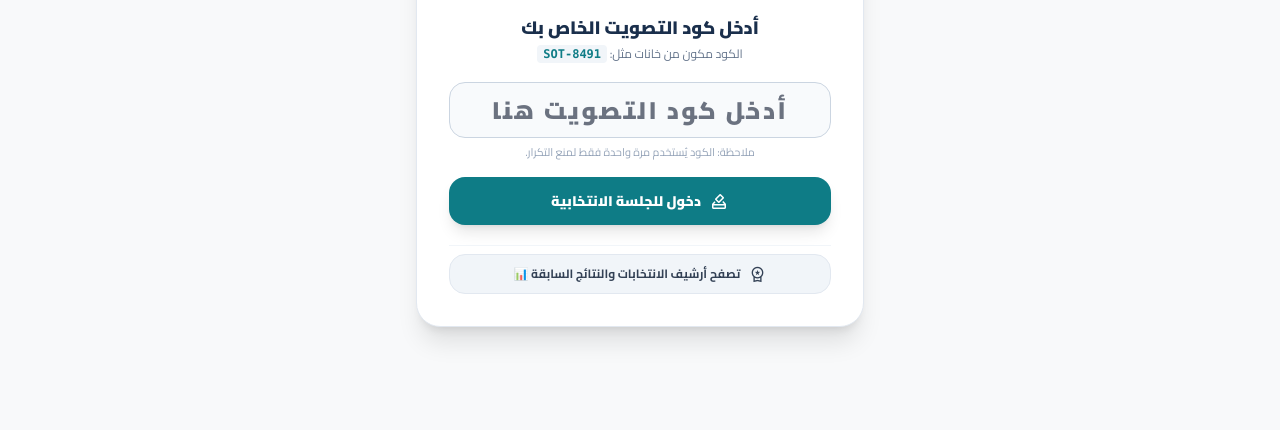
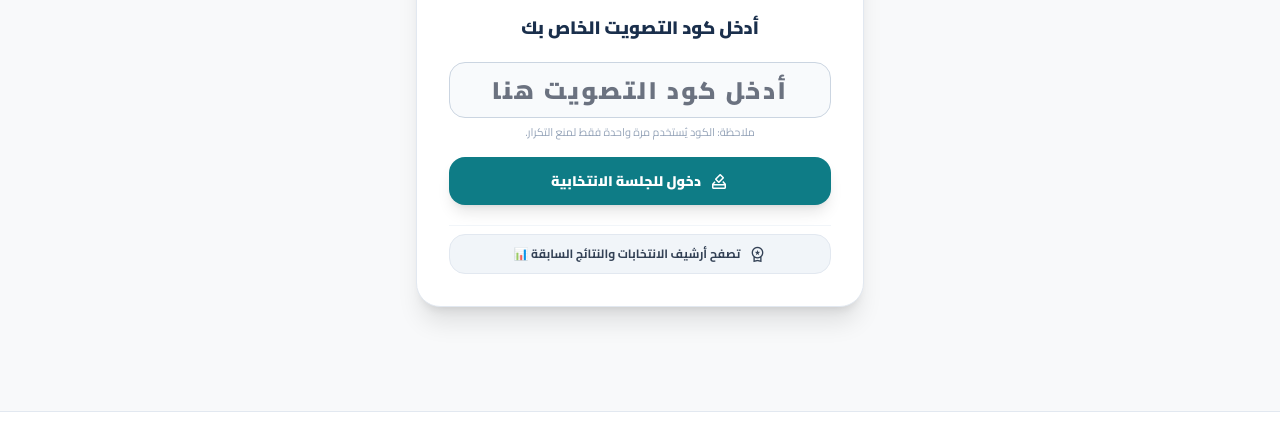
Before and after one commit to aliarkavi/secim, a website: page public/index.html in a window 1280 px wide. Shown: the part 418-848 px from the top of the page. Drawn offline with nearby package versions, Linux system fonts and the light colour scheme.

Commit message:
إزالة مثال كود التصويت من الصفحة الرئيسية

```diff
--- a/public/index.html
+++ b/public/index.html
@@ -109,7 +109,6 @@
 
       <div>
         <h3 class="text-base sm:text-lg font-black text-tertiary mb-1">أدخل كود التصويت الخاص بك</h3>
-        <p class="text-xs text-slate-500">الكود مكون من خانات مثل: <code class="font-mono bg-slate-100 text-primary px-1.5 py-0.5 rounded font-bold">SOT-8491</code></p>
       </div>
 
       <form id="voter-login-form" class="space-y-4">
```
